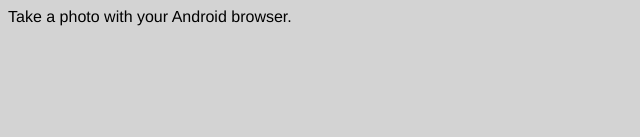
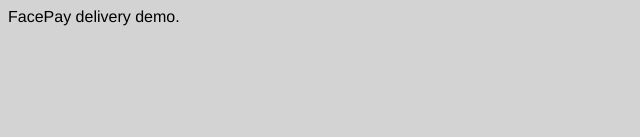
Before and after one commit to charubutr/facepay.github.io, a plain HTML site: page index.html in a window 1280 px wide. Shown: the top 137 px of the page, without its empty margins (0-640 px from the left). Drawn offline with Linux system fonts and the light colour scheme.

Commit message:
Add a line for demo

```diff
--- a/index.html
+++ b/index.html
@@ -7,7 +7,7 @@
 <link rel="stylesheet" href="style.css">
 <body>
     <header>
-        Take a photo with your Android browser.
+        FacePay delivery demo.
     </header>
     <div id="content"></div>
         <form id="card">
```
